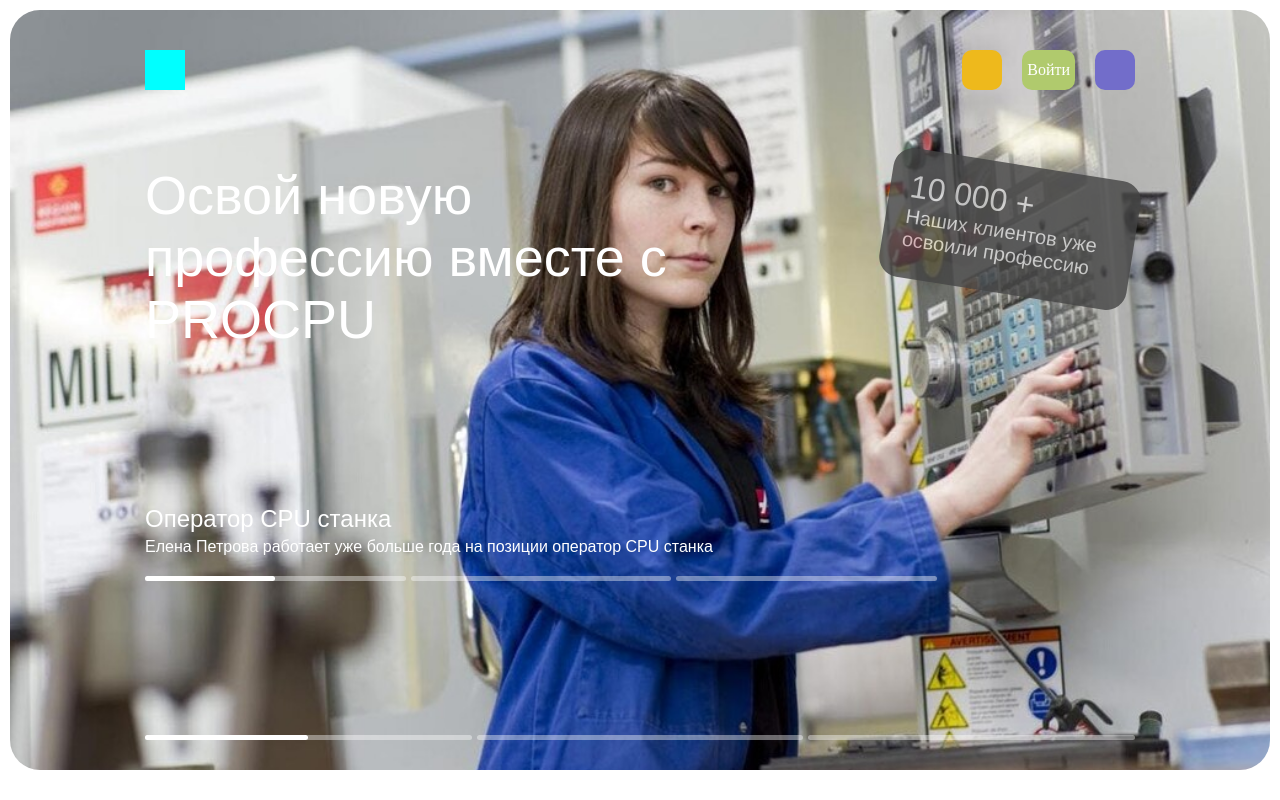
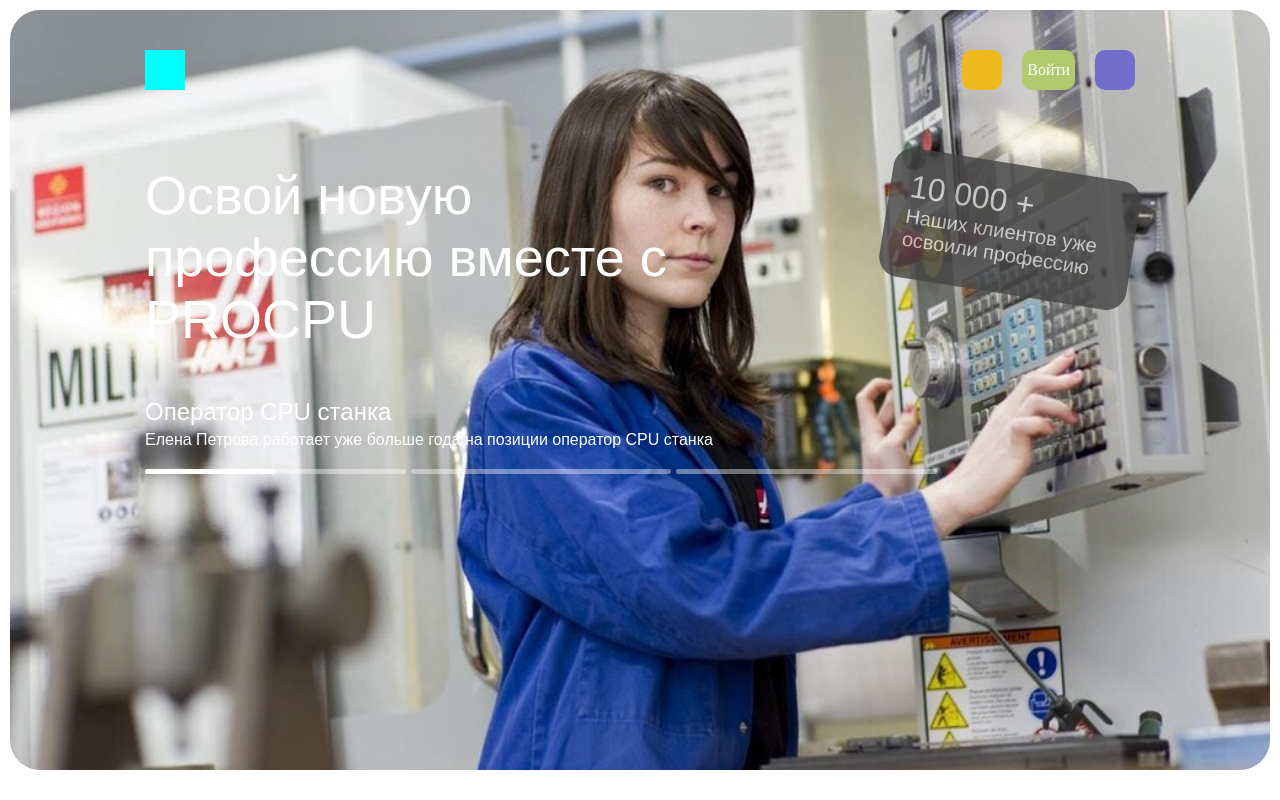
Before and after one commit to Zevs211/procpu, a Vue app in the folder frontend/: page / in a window 1280 px wide. Shown: the top 800 px of the page. Built offline with nearby package versions, Linux system fonts and the light colour scheme; a web font is replaced by a local one.

Commit message:
if/minor-styling-adjustments

```diff
--- a/frontend/src/components/PaginationLine.vue
+++ b/frontend/src/components/PaginationLine.vue
@@ -3,8 +3,8 @@
 
 type Employee = {
   img: string;
-  employeeTitle: string;
-  employeeDescription: string;
+  title: string;
+  description: string;
 };
 
 const currentValue = ref(0);
@@ -28,6 +28,8 @@
 };
 
 const switchLine = (index: number) => {
+  currentIndex.value = index;
+  currentValue.value = 0;
   emit('switchLine', index);
 };
 
@@ -71,6 +73,7 @@
 .pagination {
   display: flex;
   gap: 5px;
+  margin-bottom: 2rem;
 }
 
 .pagination-item {
--- a/frontend/src/views/Home.vue
+++ b/frontend/src/views/Home.vue
@@ -10,18 +10,18 @@
 const startImages = [
   {
     img: '../public/images/employee_1.jpg',
-    employeeTitle: 'Оператор CPU станка',
-    employeeDescription: 'Елена Петрова работает уже больше года на позиции оператор CPU станка',
+    title: 'Оператор CPU станка',
+    description: 'Елена Петрова работает уже больше года на позиции оператор CPU станка',
   },
   {
     img: '../public/images/employee_2.jpg',
-    employeeTitle: 'Инженер конструктор',
-    employeeDescription: 'Иван Иванов получил предложение на позицию инженера конструктора спустя месяц после завершения курса',
+    title: 'Инженер конструктор',
+    description: 'Иван Иванов получил предложение на позицию инженера конструктора спустя месяц после завершения курса',
   },
   {
     img: '../public/images/employee_3.jpg',
-    employeeTitle: 'Наладчик CPU станка',
-    employeeDescription: 'Андрей Сидоров после прохождения курса устроился наладчиком',
+    title: 'Наладчик CPU станка',
+    description: 'Андрей Сидоров после прохождения курса устроился наладчиком',
   },
 ];
 const currentIndex = ref(0);
@@ -64,12 +64,12 @@
           </div>
         </div>
       </div>
-      <div class="employee">
+      <div class="employee pagination-line-small">
         <div class="employee__title">
-          <h3>{{ startImages[currentIndex].employeeTitle }}</h3>
+          <h3>{{ startImages[currentIndex].title }}</h3>
         </div>
         <div class="employee__description">
-          {{ startImages[currentIndex].employeeDescription }}
+          {{ startImages[currentIndex].description }}
         </div>
         <PaginationLine
           :data="startImages"
@@ -77,6 +77,7 @@
           @changeImg="changeImg"/>
       </div>
       <PaginationLine
+        class="pagination-line-large"
         :data="startImages"
         @switchLine="switchLine"
         @changeImg="changeImg"/>
@@ -135,6 +136,15 @@
     font-size: 16px;
     margin-bottom: 20px;
   }
+}
+
+.pagination-line-small {
+  display: none;
+
+}
+
+.pagination-line-large {
+  display: flex;
 }
 
 .item {
@@ -246,6 +256,7 @@
   .text-container {
     display: flex;
     justify-content: space-between;
+    margin-bottom: 3rem;
     width: 100%;
   }
   .text {
@@ -255,8 +266,16 @@
     max-width: 1072px;
   }
   .start-screen {
+    justify-content: unset;
     height: 95vh;
     padding: 30px 135px;
   }
+  .pagination-line-small {
+    display: flex;
+  }
+
+  .pagination-line-large {
+    display: none;
+  }
 }
 </style>
```
